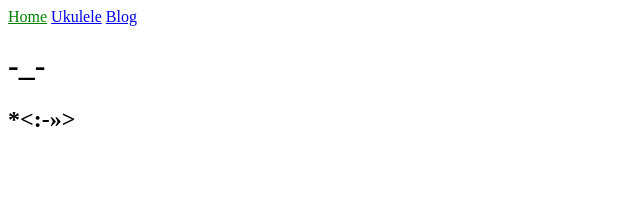
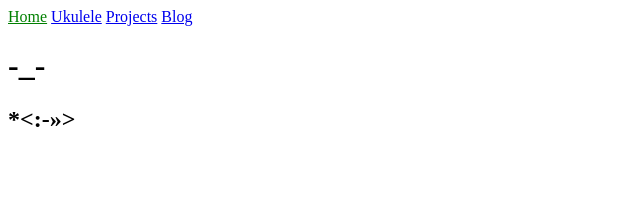
Before and after one commit to streamcode9/streamcode9.github.io, a Jekyll site: the page built from index.md, in a window 1280 px wide. Shown: the top 200 px of the page, without its empty margins (0-640 px from the left). Built offline with Jekyll 4.4.1, drawn with Linux system fonts in a browser that asks for light colours.

Commit message:
Update navigation.yml

```diff
--- a/_data/navigation.yml
+++ b/_data/navigation.yml
@@ -2,5 +2,7 @@
   link: /
 - name: Ukulele
   link: /pages/ukulele.html
+- name: Projects
+  link: /pages/projects.html
 - name: Blog
   link: /pages/blog.html
```
